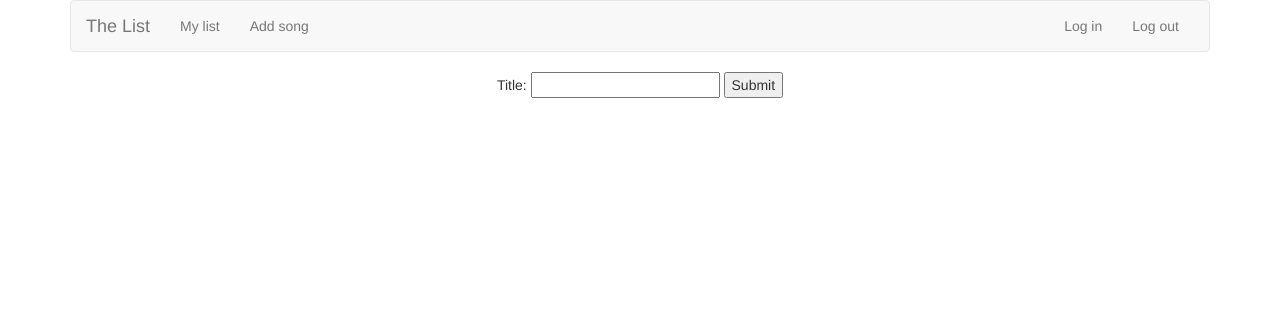
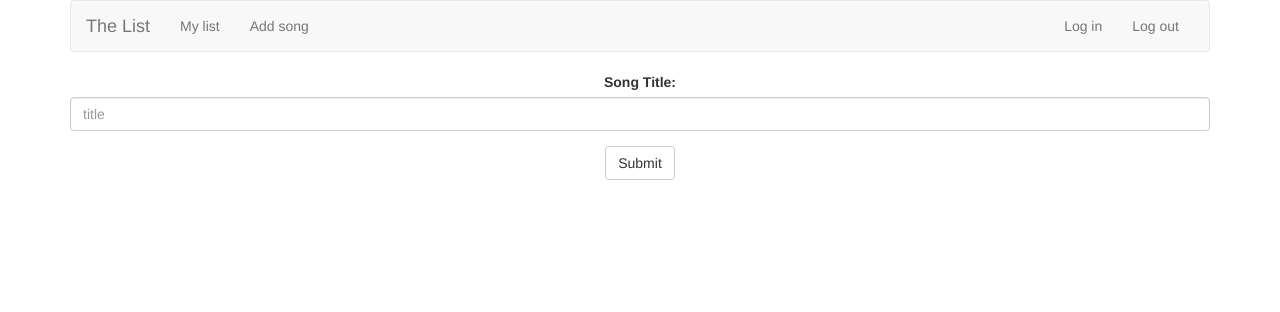
Before and after one commit to Sharp6/theListApi, a Node server app: page /addSong in a window 1280 px wide. Shown: the top 312 px of the page. Run offline with Node 20, Linux system fonts and the light colour scheme; the visitor is signed in with stand-in values (Sample User, id 1); some libraries are stand-ins or nearby versions.

Commit message:
bootstap styling

```diff
--- a/views/songs/newSongForm.hbs
+++ b/views/songs/newSongForm.hbs
@@ -1,5 +1,9 @@
 <form action="/addSong" method="POST">
-	Title:
-	<input type="text" name="title" id="title" />
-	<input type="submit" />
+ 	<div class="form-group">
+    <label for="title">Song Title:</label>
+    <input type="text" name="title" id="title" class="form-control" placeholder="title" />
+  </div>
+
+
+	<button type="submit" class="btn btn-default">Submit</button>
 </form>
--- a/views/songs/songs.hbs
+++ b/views/songs/songs.hbs
@@ -1,16 +1,19 @@
 <h3>These are mah ({{username}}) songs, biatch!</h3>
 
 <table class="table">
-
+<thead>
 <tr>
 	<th>Title</th>
 	<th>Status</th>
 </tr>
+</thead>
 
+<tbody>
 {{#songs}}
 	<tr>
 		<td>{{title}}</td>
 		<td>{{status}}</td>
 	</tr>
 {{/songs}}
+</tbody>
 </table>
```
